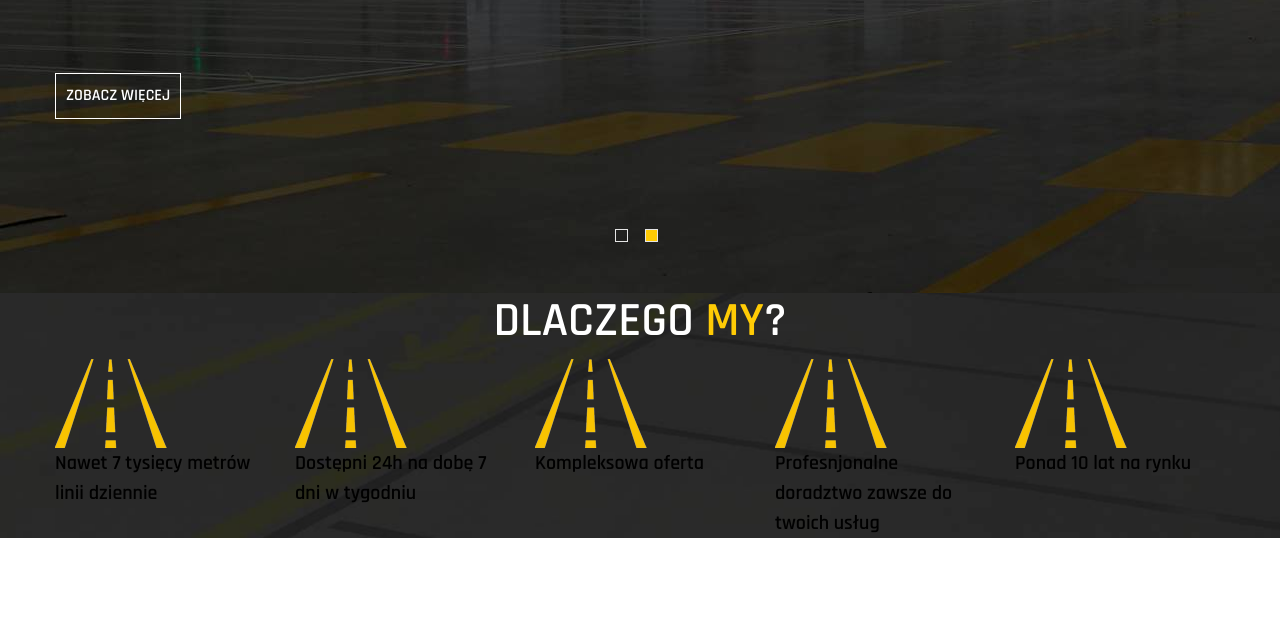
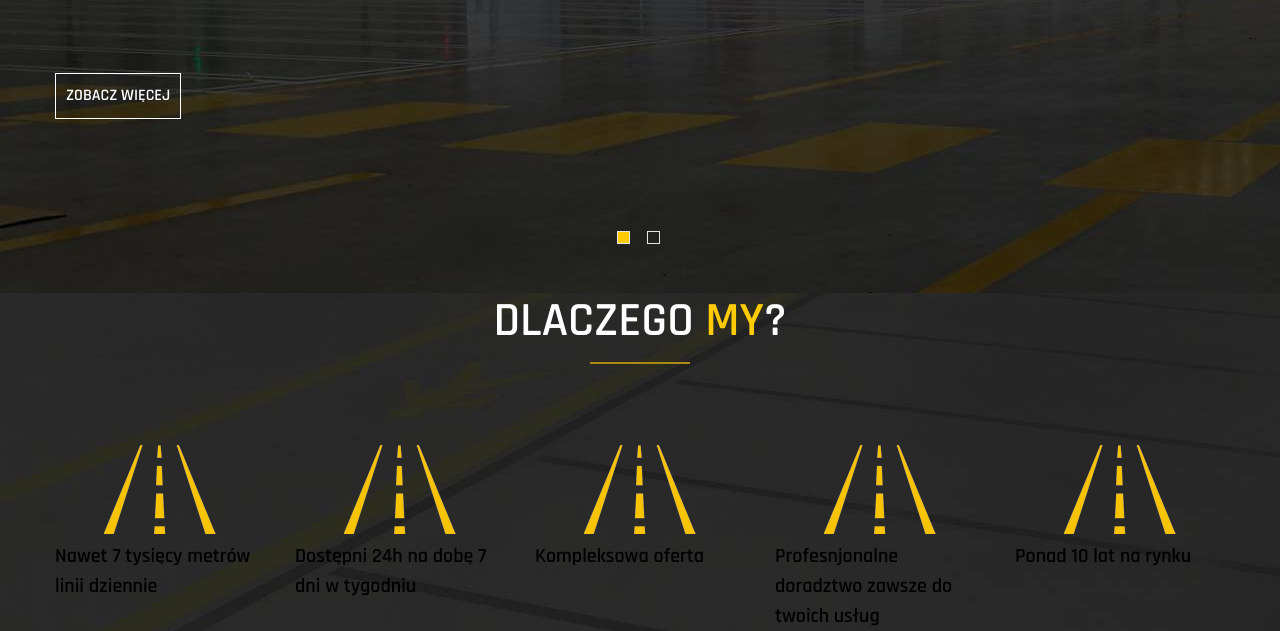
Before and after one commit to KarolinaKozak/malowanielinii, a plain HTML site: page index.html in a window 1280 px wide. Shown: the part 656-1287 px from the top of the page. Before the commit the page ends 1194 px from the top, so only its background shows below. Drawn offline with nearby package versions, Linux system fonts and the light colour scheme.

Commit message:
home page

```diff
--- a/css/style.css
+++ b/css/style.css
@@ -157,11 +157,17 @@ ul {
 }
 .slick-dots li button::before {
   content: "";
+  position: absolute;
   background: transparent;
   border: 1px solid #e5e5e5;
   height: 13px;
   width: 13px;
   opacity: 1;
+  left: 2px;
+  right: 2px;
+  bottom: 2px;
+  top: 2px;
+
 }
 .slick-dots li.slick-active button::before {
   background: #ffcb05;
@@ -207,6 +213,7 @@ h2, .h2 {
   text-transform: uppercase;
   text-align: center;
   position: relative;
+  margin-bottom: 88px;
 }
 .h2 span {
   color: #ffcb05
@@ -214,13 +221,30 @@ h2, .h2 {
 h2::after {
   content: "";
   position: absolute;
-  bottom: 0;
+  bottom: -13px;
+  background: #aa8a13;
+  height: 2px;
+  width: 100px;
+  text-align: center;
   left: 0;
   right: 0;
+  margin: 0 auto;
 }
 .why-we-description {
   font-size: 20px;
   font-weight: 600;
+}
+.img-container {
+  position: relative;
+  height: 102px;
+}
+.img-container img {
+  position: absolute;
+  top: 0;
+  right: 0;
+  bottom: 0;
+  left: 0;
+  margin: auto;
 }
 
 
@@ -265,7 +289,7 @@ h2::after {
 }
 
 @media only screen and (max-width: 600px) {
-=
+
 }
 
 @-webkit-keyframes start {
--- a/js/script.js
+++ b/js/script.js
@@ -2,7 +2,7 @@ $(document).ready(function() {
     $(".slider-f").slick({
         dots: true,
         arrows: true,
-        autoplay: true,
+        autoplay: false,
         responsive: [
           {
             breakpoint: 720,
```
Also changed, not shown: images/kh.png, images/ms.png.
